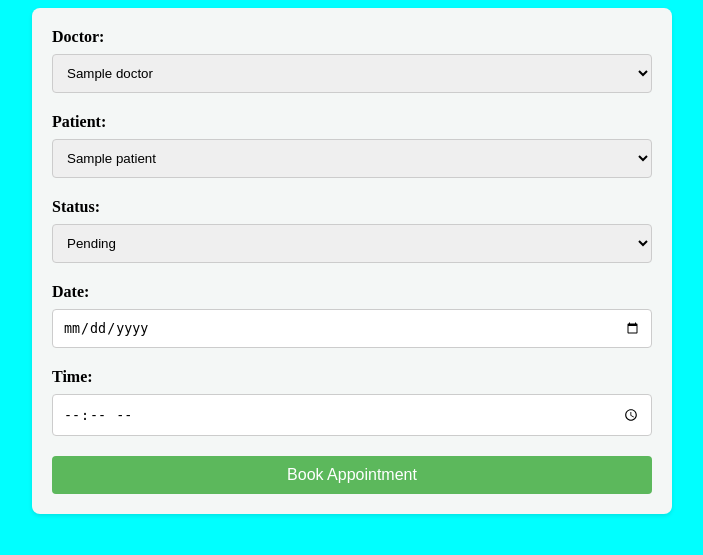
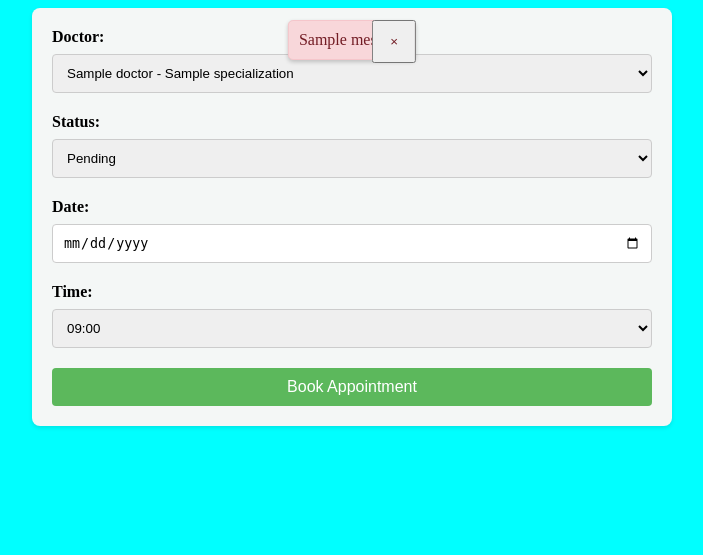
Before and after one commit to Toygarmetu/Internship-Django-Medical, a Django app: page /appointment/ in a window 1280 px wide. Shown: the top 555 px of the page, without its empty margins (288-991 px from the left). Run offline with Django 5.2, Linux system fonts and the light colour scheme; a user stored in the database is signed in; tables that the repository leaves empty hold one stand-in row (values such as "Sample post"); one stand-in notice (Sample message) is shown.

Commit message:
Solved availability on reservations, Added time slots, Remigrations, Some CSS updates.

```diff
--- a/myProject/accounts/urls.py
+++ b/myProject/accounts/urls.py
@@ -1,9 +1,11 @@
 from django.urls import path
 from . import views
+
+
 
 
 urlpatterns = [
     path('register', views.register, name='register'),
     path('login', views.login, name='login'),
-    path('logout', views.logout, name='logout')
-]
+    path('logout', views.logout, name='logout'),
+    ]
--- a/myProject/hospital/admin.py
+++ b/myProject/hospital/admin.py
@@ -1,5 +1,5 @@
 from django.contrib import admin
-from .models import Doctor, Patient, Appointment, Medicine, Symptom, Specialization
+from .models import Doctor, Patient, Appointment, Medicine, Symptom, Specialization, MedicalCondition
 # Register your models here.
 
 class DoctorAdmin(admin.ModelAdmin):
@@ -11,3 +11,4 @@ admin.site.register(Appointment)
 admin.site.register(Medicine)
 admin.site.register(Symptom)
 admin.site.register(Specialization)
+admin.site.register(MedicalCondition)
--- a/myProject/hospital/models.py
+++ b/myProject/hospital/models.py
@@ -1,4 +1,7 @@
 from django.db import models
+from django.contrib.auth.models import User
+from .utils import time_slot, is_slot_available
+from datetime import time, timedelta
 
 # Create your models here.
 
@@ -32,17 +35,25 @@ class Doctor(models.Model):
 
 # And for Patient:
 class Patient(models.Model):
+    user = models.OneToOneField(User, on_delete=models.CASCADE, null=True)
     name = models.CharField(max_length=100)
     phone = models.CharField(max_length=20)
     email = models.EmailField()
     gender = models.CharField(max_length=100)
-    age = models.IntegerField()
+    age = models.IntegerField(null=True)
     address = models.CharField(max_length=100)
     illness = models.CharField(max_length=100)
 
     def __str__(self):
         return self.name
 
+
+class AppointmentManager(models.Manager):
+    def generate_time_slots(self, start_time, end_time, interval):
+        return [(slot, slot) for slot in time_slot(start_time, end_time, interval)]
+
+    def is_slot_available(self, doctor, date, time):
+        return is_slot_available(doctor, date, time)
 
 class Appointment(models.Model):
     doctor = models.ForeignKey(Doctor, on_delete=models.CASCADE)
@@ -52,6 +63,7 @@ class Appointment(models.Model):
     time = models.TimeField()
     updated_at = models.DateTimeField(auto_now=True)
 
+    objects = AppointmentManager()
 
 
 def __str__(self):
--- a/myProject/hospital/urls.py
+++ b/myProject/hospital/urls.py
@@ -5,9 +5,12 @@ from . import views
 
 urlpatterns = [
     path("", views.index, name="index"),
-    path('appointment/', views.book_appointment, name='book_appointment'),
+    path('appointment/', views.book_appointment, name='appointment'),
     path('doctors/', views.doctors, name='doctors'),
     path('about/', views.about, name='about'),
     path('contact/', views.contact, name='contact'),
     path('hospitals/', views.hospitals, name='hospitals'),
+    path('index/', views.index, name='index')
+
+
 ]
--- /dev/null
+++ b/myProject/hospital/utils.py
@@ -0,0 +1,22 @@
+from datetime import datetime, time, timedelta
+
+
+def time_slot(start_time, end_time, interval):
+    slots = []
+    current_time = datetime.combine(datetime.today(), start_time)
+    end_datetime = datetime.combine(datetime.today(), end_time)
+    while current_time <= end_datetime:
+        slots.append(current_time.strftime('%H:%M'))
+        current_time = current_time + interval
+    return slots
+
+def is_slot_available(doctor, date, time_str):
+    time_format = '%H:%M'
+    try:
+        # Convert string to time object for accurate comparison
+        appointment_time = datetime.strptime(time_str, time_format).time()
+    except ValueError:
+        # Handle incorrect format, perhaps log an error or raise an exception
+        return False
+
+    return not doctor.appointment_set.filter(date=date, time=appointment_time).exists()
--- a/myProject/hospital/views.py
+++ b/myProject/hospital/views.py
@@ -2,6 +2,8 @@ from django.shortcuts import render, redirect
 from .models import Doctor, Patient, Appointment, Medicine, Symptom
 from django.contrib.auth.decorators import login_required
 from django.contrib import messages
+from datetime import datetime, time, timedelta
+from .utils import time_slot, is_slot_available
 
 # Create your views here.
 
@@ -27,15 +29,20 @@ def hospitals(request):
 def book_appointment(request):
     if request.method == 'POST':
         doctor_id = request.POST.get('doctor')
-        patient_id = request.POST.get('patient')
         status = request.POST.get('status')
         date = request.POST.get('date')
         time = request.POST.get('time')
-
         try:
             doctor = Doctor.objects.get(id=doctor_id)
-            patient = Patient.objects.get(id=patient_id)
-            appointment = Appointment.objects.create(
+            patient = request.user.patient
+
+            # Checking if the slot is available
+            if not is_slot_available(doctor, date, time):
+                messages.error(request, "This slot is already booked.")
+                return redirect('appointment')  # Make sure to return here to prevent further execution
+
+            # If the slot is available, proceed to create the appointment
+            Appointment.objects.create(
                 doctor=doctor,
                 patient=patient,
                 status=status,
@@ -43,11 +50,26 @@ def book_appointment(request):
                 time=time
             )
             messages.success(request, 'Appointment booked successfully.')
-            return redirect('some_success_url')  # Redirect as appropriate
+            return redirect('/')  # Redirect as appropriate
         except Exception as e:
             messages.error(request, 'Failed to book appointment. Error: {}'.format(e))
+            return redirect('appointment')  # Make sure to return here as well
 
-    else:
-        doctors = Doctor.objects.all()
-        patients = Patient.objects.all()
-        return render(request, 'appointment.html', {'doctors': doctors, 'patients': patients})
+    doctors = Doctor.objects.all()
+    return appointment_view(request, doctors)
+
+
+@login_required
+def appointment_view(request, doctors):
+    start_time = time(9, 0)
+    end_time = time(16, 45)
+    interval = timedelta(minutes=15)
+
+    time_slots = Appointment.objects.generate_time_slots(start_time, end_time, interval)
+    doctor = Doctor.objects.get(pk=1)
+    date = datetime.today().date()
+    available_slots = [slot for slot in time_slots if Appointment.objects.is_slot_available(doctor, date, slot[0])]
+
+
+
+    return render(request, 'appointment.html', {'time_slots': available_slots, 'doctors': doctors})
--- a/myProject/myProject/static/css/appointment.css
+++ b/myProject/myProject/static/css/appointment.css
@@ -52,3 +52,32 @@
     color: #5cb85c;
     margin-bottom: 20px;
 }
+
+/* Custom CSS for message styling */
+.messages {
+    position: absolute; /* Or 'fixed' if you want it to be placed relative to the viewport */
+    top: 20px; /* Adjust as needed */
+    left: 50%;
+    transform: translateX(-50%);
+    width: auto;
+    max-width: 90%; /* Adjust as needed */
+    z-index: 1050;
+  }
+
+  .alert {
+    padding: 10px;
+    background-color: #f8d7da;
+    color: #721c24;
+    border: 1px solid #f5c6cb;
+    border-radius: 5px;
+    text-align: center;
+    box-shadow: 0 2px 4px rgba(0,0,0,0.2);
+  }
+
+  .alert-dismissible .close {
+    position: absolute;
+    top: 0;
+    right: 0;
+    padding: 12px 16px;
+    color: inherit;
+  }
--- a/myProject/myProject/static/css/doctors.css
+++ b/myProject/myProject/static/css/doctors.css
@@ -156,8 +156,10 @@ body, html {
     background-color: #fefefe;
     margin: 10% auto;
     padding: 20px;
-    border: 1px solid #888;
+    border: 100px solid #888;
     width: 80%;
+
+
 }
 
 .close-button {
--- a/myProject/myProject/urls.py
+++ b/myProject/myProject/urls.py
@@ -22,7 +22,9 @@ from django.conf.urls.static import static
 urlpatterns = [
     path("", include("hospital.urls")),
     path('admin/', admin.site.urls),
-    path("accounts/", include("accounts.urls"))
+    path("accounts/", include("accounts.urls")),
+
+
 
 ]
 
--- a/myProject/pages/templates/appointment.html
+++ b/myProject/pages/templates/appointment.html
@@ -1,8 +1,24 @@
-{% extends "base.html" %}  <!-- Assuming you have a base template -->
+{% extends "base.html" %}
 {% load static %}
 
 {% block content %}
 <link rel="stylesheet" href="{% static 'css/appointment.css' %}">
+
+{% if messages %}
+<div class="messages">
+    {% for message in messages %}
+    <div class="alert alert-{{ message.tags }} alert-dismissible fade show" role="alert">
+        {{ message }}
+        <button type="button" class="close" data-dismiss="alert" aria-label="Close">
+            <span aria-hidden="true">&times;</span>
+        </button>
+    </div>
+    {% endfor %}
+</div>
+{% endif %}
+
+
+
 <div class="appointment-form-container">
     <form id="appointment-form" method="post" action="">
         {% csrf_token %}
@@ -10,15 +26,7 @@
         <select name="doctor" id="doctor" required>
             <!-- Dynamically load doctors -->
             {% for doctor in doctors %}
-            <option value="{{ doctor.id }}">{{ doctor.name }}</option>
-            {% endfor %}
-        </select>
-
-        <label for="patient">Patient:</label>
-        <select name="patient" id="patient" required>
-            <!-- Dynamically load patients -->
-            {% for patient in patients %}
-            <option value="{{ patient.id }}">{{ patient.name }}</option>
+            <option value="{{ doctor.id }}">{{ doctor.name }} - {{doctor.specialization.all|join:", "}} </option>
             {% endfor %}
         </select>
 
@@ -33,7 +41,13 @@
         <input type="date" id="date" name="date" required>
 
         <label for="time">Time:</label>
-        <input type="time" id="time" name="time" required>
+        <select name="time" id="time" required>
+            <!-- Populate available time slots here -->
+            {% for slot in time_slots %}
+            <option value="{{ slot.0 }}", >{{ slot.0 }} </option>
+            {% endfor %}
+        </select>
+
 
         <input type="submit" value="Book Appointment">
     </form>
```
Also changed, not shown: myProject/accounts/views.py (+29 -4 lines), myProject/hospital/migrations/0006_hospital_alter_doctor_image.py (added), myProject/hospital/migrations/0007_patient_user.py (added), myProject/hospital/migrations/0008_alter_patient_age.py (added), myProject/hospital/migrations/0009_remove_appointment_time.py (added), myProject/hospital/migrations/0010_appointment_time.py (added), myProject/hospital/migrations/0011_alter_appointment_time.py (added).
